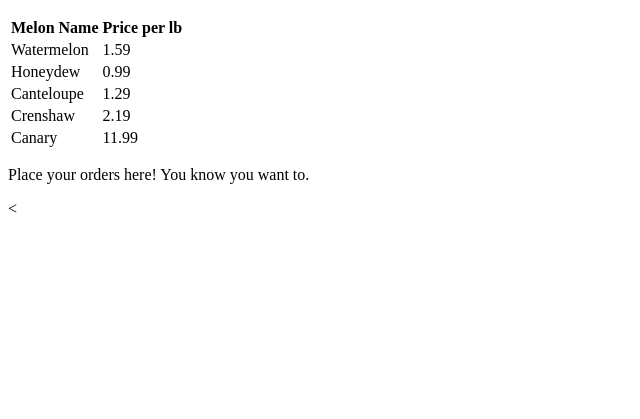
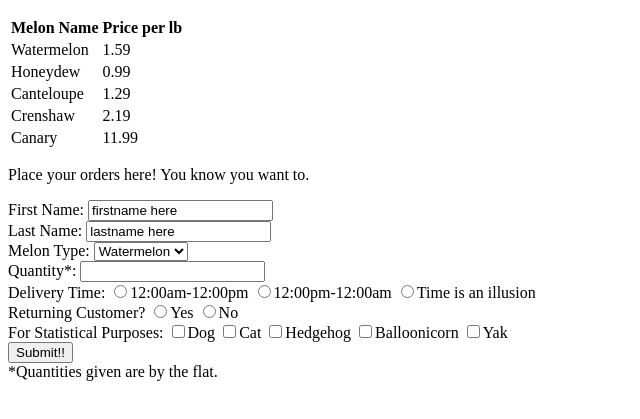
Before and after one commit to MartaVinas/html-forms, a plain HTML site: page index.html in a window 1280 px wide. Shown: the part 105-524 px from the top of the page, without its empty margins (0-640 px from the left). Drawn offline with Linux system fonts and the light colour scheme.

Commit message:
html document done

```diff
--- a/index.html
+++ b/index.html
@@ -7,11 +7,14 @@
 		<h1>Order!</h1>
 		<h3>Prices</h3>
 		<table>
+			<!-- table row -->
 			<tr>
+				<!-- table header -->
 				<th>Melon Name</th>
 				<th>Price per lb</th>
 			</tr>
 			<tr>
+				<!-- table data -->
 				<td>Watermelon</td>
 				<td>1.59</td>
 			</tr>
@@ -33,8 +36,40 @@
 			</tr>
 		</table>
 		<p>Place your orders here! You know you want to.</p>
-		<form>
-			<
+		<form action="https://ubermelon-order-form.herokuapp.com/process" method="GET">
+			First Name: <input type="text" name="firstname" value="firstname here">
+			<br>
+			Last Name: <input type="text" name="lastname" value="lastname here">
+			<br>
+			Melon Type:
+				<select name="melontype">
+					<option value="watermelon">Watermelon</option>
+					<option value="honeydew">Honeydew</option>
+					<option value="canteloupe">Canteloupe</option>
+					<option value="crenshaw">Crenshaw</option>
+					<option value="canary">Canary</option>
+				</select>
+			<br>
+			Quantity*: <input type="text" name="quantity">
+			<br>
+			Delivery Time:
+				<input type="radio" name="time" value="am">12:00am-12:00pm
+				<input type="radio" name="time" value="pm">12:00pm-12:00am
+				<input type="radio" name="time" value="wat">Time is an illusion
+			<br>
+			Returning Customer?
+				<input type="radio" name="returning" value="yes">Yes
+				<input type="radio" name="returning" value="no">No
+			<br>
+			For Statistical Purposes:
+				<input type="checkbox" name="stats" value="dog">Dog
+				<input type="checkbox" name="stats" value="cat">Cat
+				<input type="checkbox" name="stats" value="hedgehog">Hedgehog
+				<input type="checkbox" name="stats" value="balloonicorn">Balloonicorn
+				<input type="checkbox" name="stats" value="yak">Yak
+			<br>
+			<input type="submit" value="Submit!!">
 		</form>
+		<footer>*Quantities given are by the flat.</footer>
 	</body>
 </html>
```
